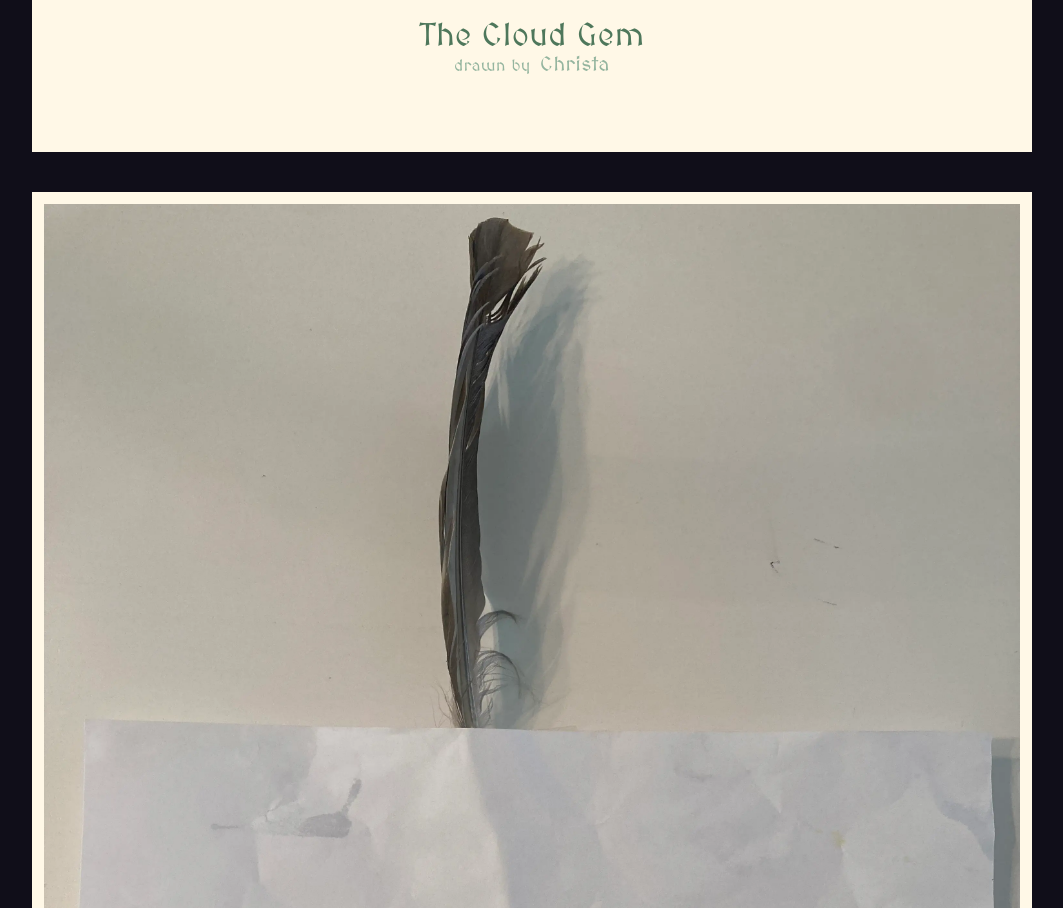
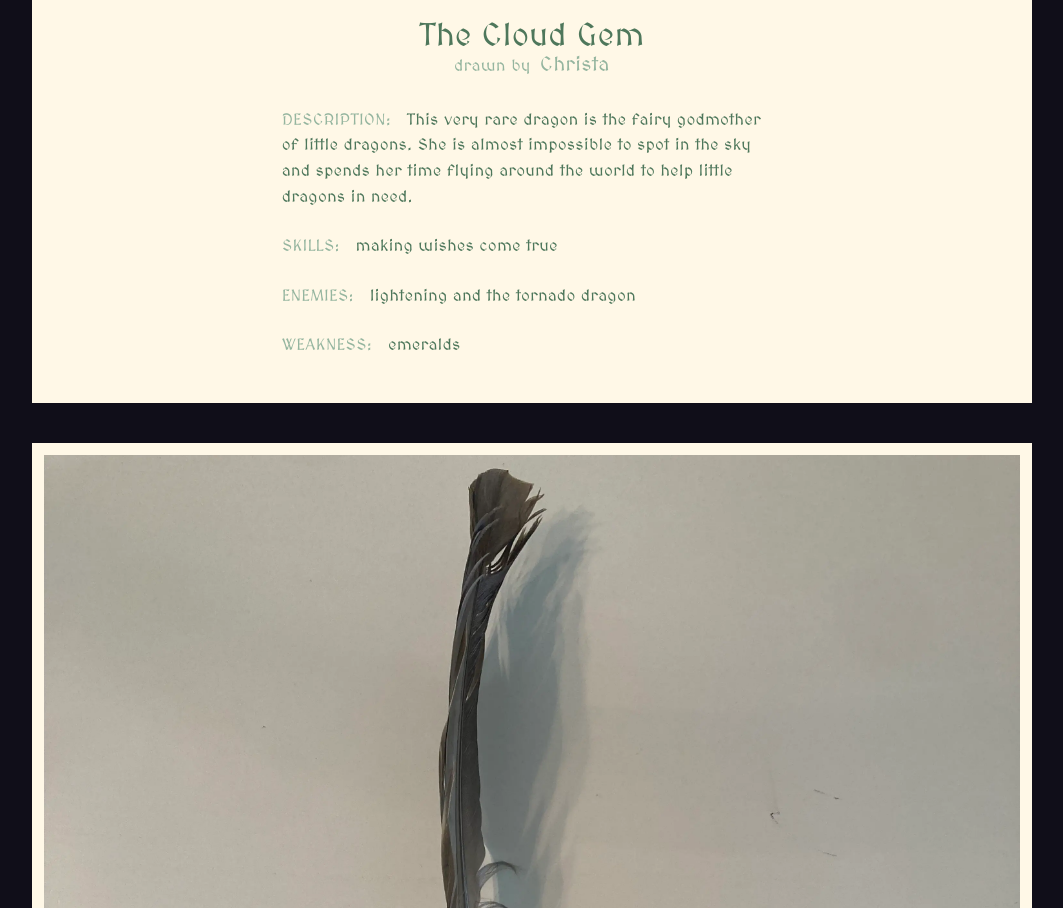
Before and after one commit to jclind/dragon-drawing-contest-2025, a Next.js app: page /gallery in a window 1280 px wide. Shown: the part 4144-5052 px from the top of the page, without its empty margins (108-1171 px from the left). Built offline with nearby package versions, Linux system fonts and the light colour scheme.

Commit message:
feat: update Christa's submission

```diff
--- a/data/submissions.ts
+++ b/data/submissions.ts
@@ -14,8 +14,13 @@ export const submissions: SubmissionsType[] = [
     id: 'christa',
     creator: 'Christa',
     dragonName: 'The Cloud Gem',
-    dragonDescription: '',
-    dragonInfo: [],
+    dragonDescription:
+      'This very rare dragon is the fairy godmother of little dragons. She is almost impossible to spot in the sky and spends her time flying around the world to help little dragons in need. ',
+    dragonInfo: [
+      { key: 'Skills', value: 'making wishes come true' },
+      { key: 'Enemies', value: 'lightening and the tornado dragon' },
+      { key: 'Weakness', value: 'emeralds' },
+    ],
     imageSrc: `${submissionsPath}/christa.webp`,
   },
   {
```
